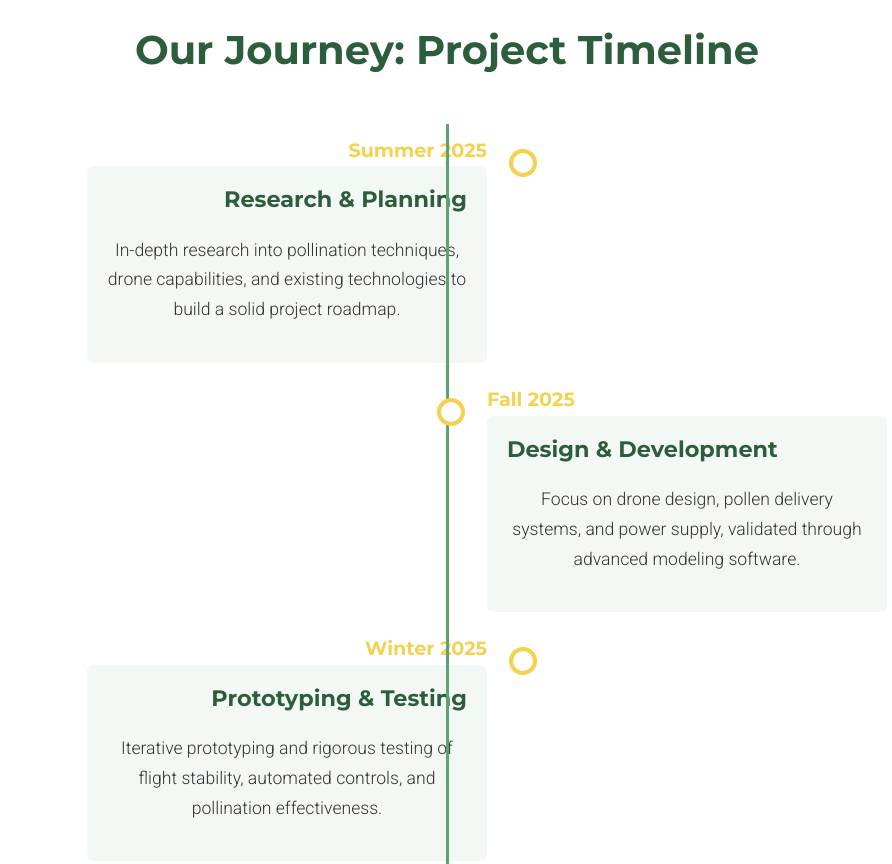
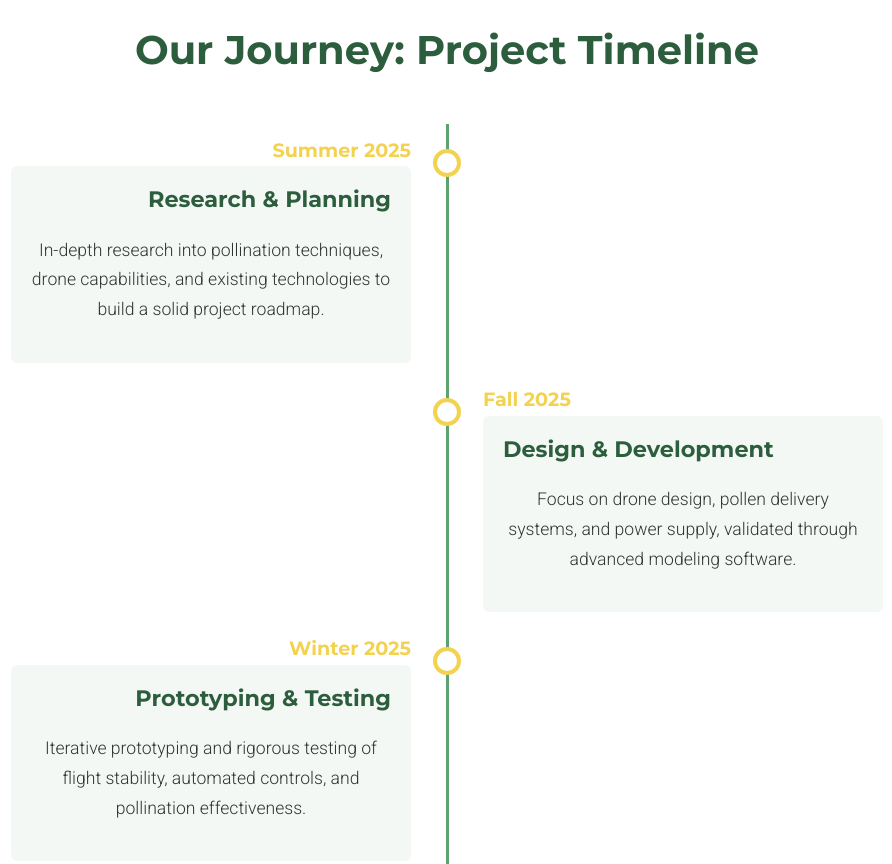
Before and after one commit to aristaeus-drone/aristaeus-drone.github.io, a plain HTML site: page index.html in a window 1280 px wide. Shown: the part 2060-2924 px from the top of the page, without its empty margins (193-1085 px from the left). Drawn offline with Linux system fonts and the light colour scheme.

Commit message:
fixing the timeline

```diff
--- a/style.css
+++ b/style.css
@@ -194,8 +194,8 @@ p { font-weight: 300; font-size: 1.1rem; }
 .timeline { position: relative; max-width: 800px; margin: 50px auto; }
 .timeline::after { content: ''; position: absolute; width: 3px; background-color: var(--green-accent); top: 0; bottom: 0; left: 50%; margin-left: -1.5px; }
 .timeline-item { padding: 10px 40px; position: relative; width: 50%; }
-.timeline-item:nth-child(odd) { left: 0; text-align: right; }
-.timeline-item:nth-child(even) { left: 50%; text-align: left; }
+.timeline-item:nth-child(odd) { left: -9.5%; text-align: right; }
+.timeline-item:nth-child(even) { left: 49.5%; text-align: left; }
 .timeline-item::after { content: ''; position: absolute; width: 20px; height: 20px; background-color: var(--white); border: 4px solid var(--pollen-yellow); top: 25px; border-radius: 50%; z-index: 1; }
 .timeline-item:nth-child(odd)::after { right: -10px; }
 .timeline-item:nth-child(even)::after { left: -10px; }
```
